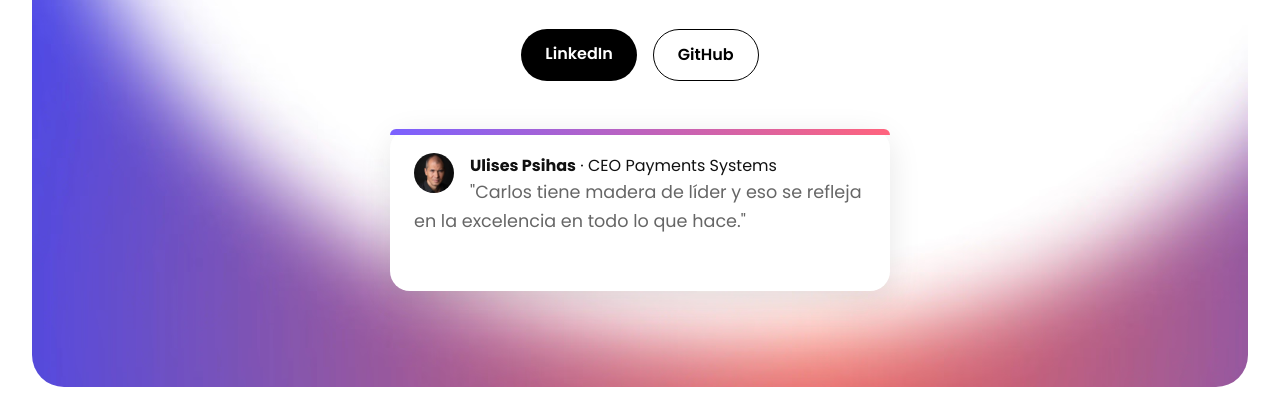
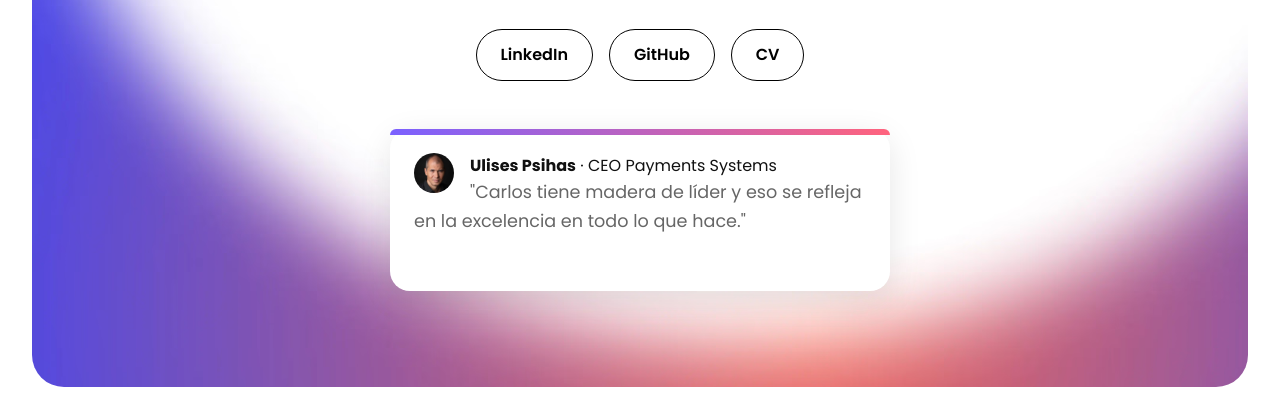
Before and after one commit to CarlosHerreraR/Portafolio, a plain HTML site: page index.html in a window 1280 px wide. Shown: the part 395-800 px from the top of the page. Drawn offline with nearby package versions, Linux system fonts and the light colour scheme.

Commit message:
Add files via upload

```diff
--- a/index.html
+++ b/index.html
@@ -18,8 +18,9 @@
             <h1>¡Hola! Soy Carlos Herrera <span class="gradient">desarrollador</span> y diseñador de software.</h1>
             <p>Soy estudiante de Ingeniería en Tecnologías Computacionales en el Tec de Monterrey, me especializo en desarrollo de software como plataformas web, móviles y firmware.</p>
             <div class="buttons">
-              <a href="https://www.linkedin.com/in/carlosyahirhr" class="btn primary">LinkedIn</a>
+              <a href="https://www.linkedin.com/in/carlosyahirhr" class="btn secondary">LinkedIn</a>
               <a href="https://github.com/CarlosHerreraR" class="btn secondary">GitHub</a>
+              <a href="https://drive.google.com/file/d/1goaAAfB5-OhuyUEkjIRsTRhzm47-iDko/view?usp=sharing" class="btn secondary">CV</a>
             </div>
             <div class="testimonial" data-aos="fade-up">
               <div class="testimonial-top-line"></div>
```
